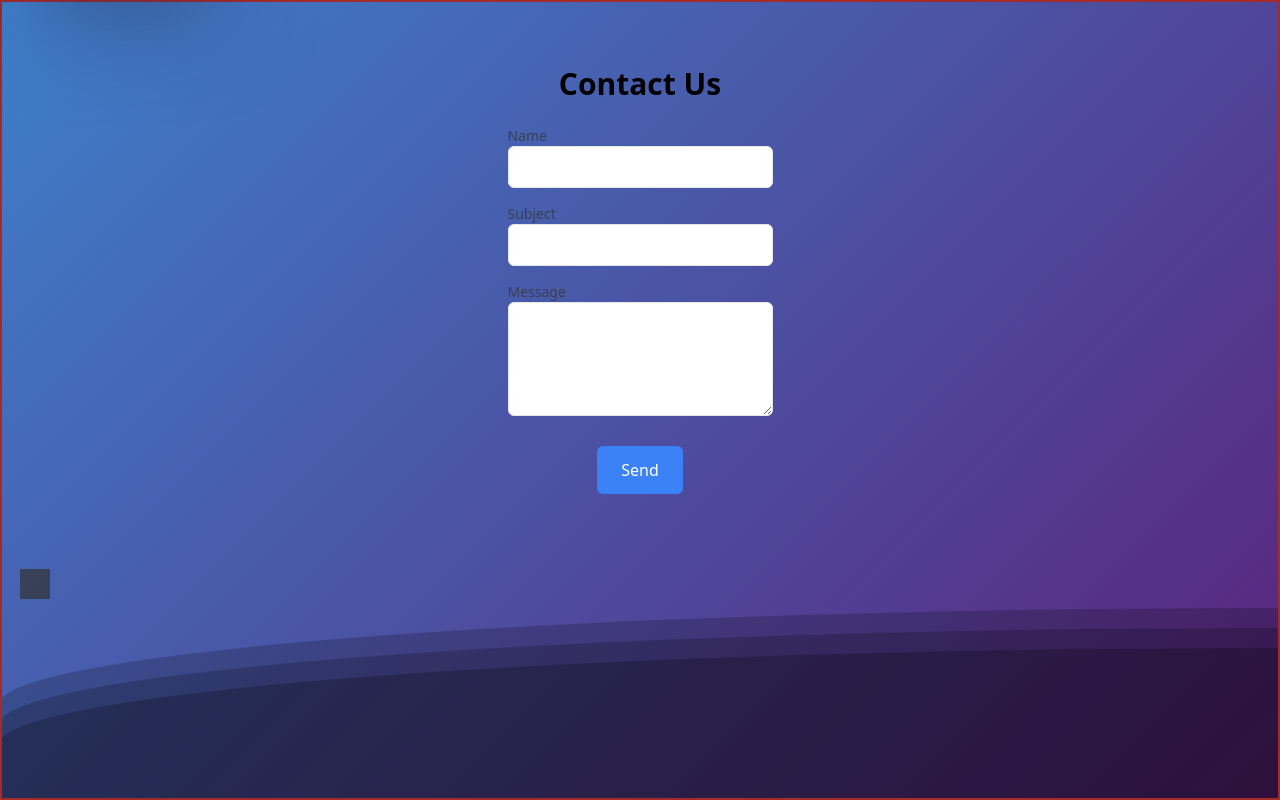
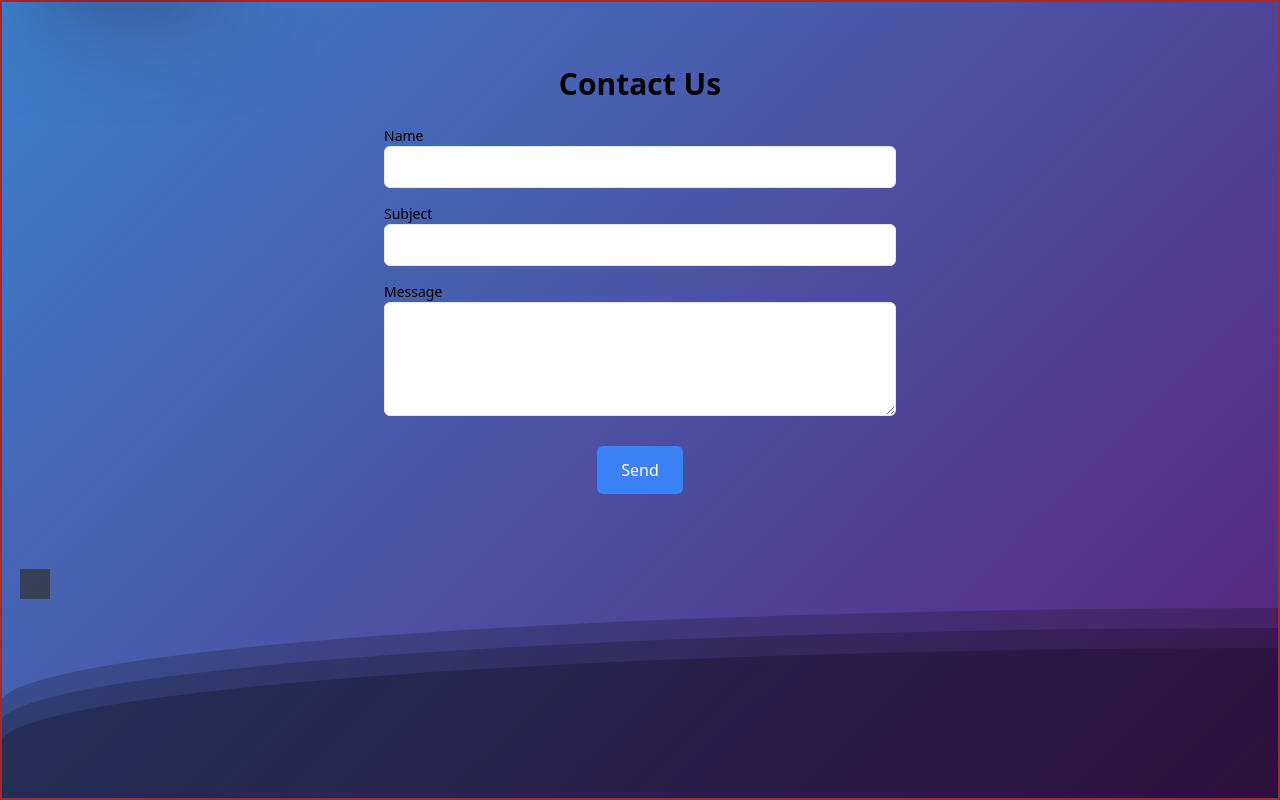
Before and after one commit to AveryNewhart/new-portfolio, a Vue app: page / in a window 1280 px wide. Both pictures are taken after a click on the link "Contact". Shown: the part 117-917 px from the top of the page. Built offline with nearby package versions, Linux system fonts and the light colour scheme.

Commit message:
sizing of form correct

```diff
--- a/src/components/Contact.vue
+++ b/src/components/Contact.vue
@@ -1,9 +1,9 @@
 <template>
   <div id="contact" class="mainConDiv p-6 md:p-12">
     <h1 class="text-center text-3xl font-semibold mb-6 conHead">Contact Us</h1>
-    <form @submit.prevent="sendEmail" class="max-w-md mx-auto">
+    <form @submit.prevent="sendEmail" class="w-full md:max-w-lg mx-auto">
       <div class="mb-4">
-        <label for="name" class="block text-sm font-medium text-gray-700">Name</label>
+        <label for="name" class="block text-sm font-medium">Name</label>
         <input
           type="text"
           id="name"
@@ -13,7 +13,7 @@
         />
       </div>
       <div class="mb-4">
-        <label for="subject" class="block text-sm font-medium text-gray-700">Subject</label>
+        <label for="subject" class="block text-sm font-medium">Subject</label>
         <input
           type="text"
           id="subject"
@@ -23,7 +23,7 @@
         />
       </div>
       <div class="mb-6">
-        <label for="message" class="block text-sm font-medium text-gray-700">Message</label>
+        <label for="message" class="block text-sm font-medium">Message</label>
         <textarea
           id="message"
           v-model="message"
@@ -69,4 +69,6 @@ function sendEmail() {
 .conHead {
   margin-top: -30vh;
 }
+
+
 </style>
```
